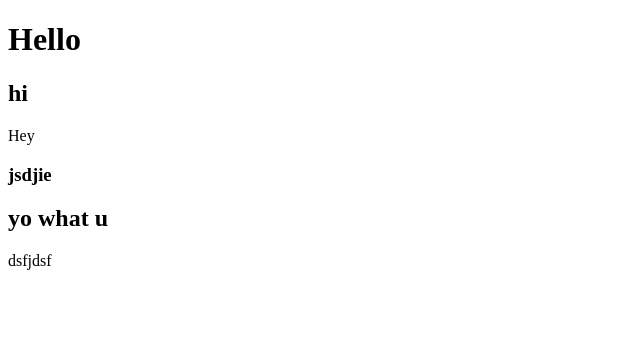
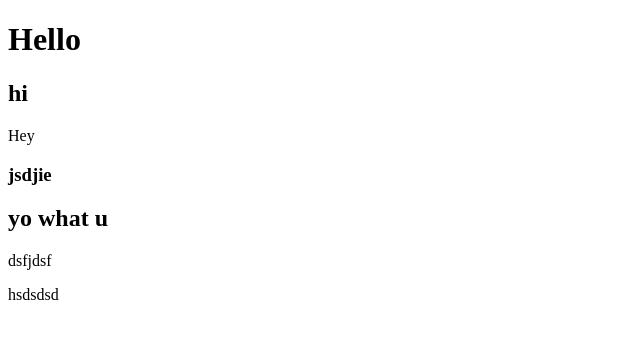
Before and after one commit to Heavenly-Demon-God/testing, a plain HTML site: page index.html in a window 1280 px wide. Shown: the whole page, without its empty margins (0-640 px from the left). Drawn offline with Linux system fonts and the light colour scheme.

Commit message:
add 1 more p

```diff
--- a/index.html
+++ b/index.html
@@ -12,5 +12,6 @@
     <h3>jsdjie</h3>
     <h2>yo what u</h2>
     <p>dsfjdsf<p></p>
+    <p>hsdsdsd</p>
 </body>
 </html>
```
